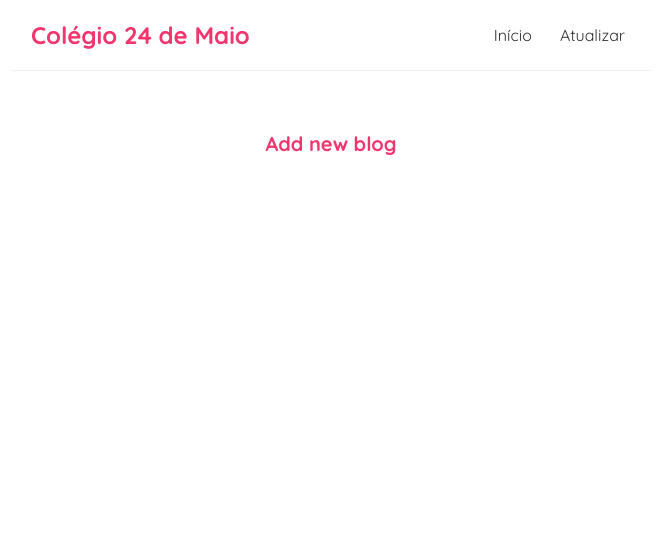
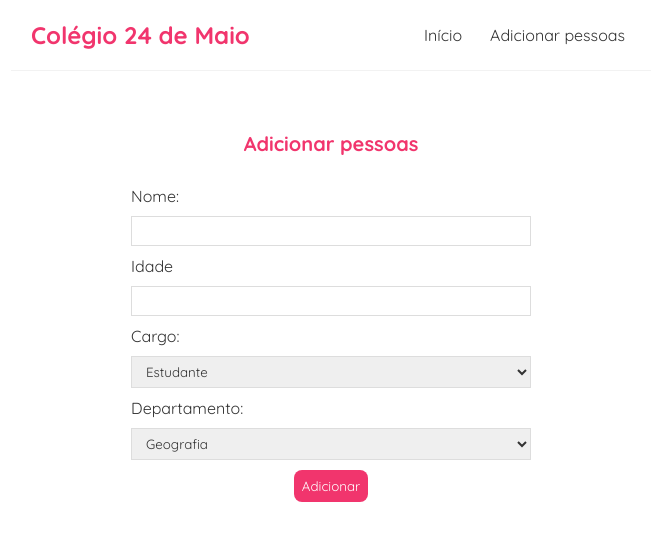
Before and after one commit to jonathanfalcao/escola, a React (Create React App) app: page /NewPost in a window 1280 px wide. Shown: the top 540 px of the page, without its empty margins (309-965 px from the left). Built offline with nearby package versions, Linux system fonts and the light colour scheme.

Commit message:
Atualização

```diff
--- a/data/db.json
+++ b/data/db.json
@@ -80,6 +80,20 @@
       "cargo": "materia",
       "discipline": "Filosofia",
       "id": 403
+    },
+    {
+      "title": "Julia L.",
+      "age": "36",
+      "cargo": "professor",
+      "discipline": "Sociologia",
+      "id": 404
+    },
+    {
+      "title": "João Pedro dos Santos Mattos Moreira",
+      "age": "20",
+      "cargo": "professor",
+      "discipline": "Sociologia",
+      "id": 405
     }
   ]
 }
--- a/src/components/BlogList.js
+++ b/src/components/BlogList.js
@@ -1,6 +1,4 @@
 const BlogList = ({blogs, title}) => {
-    // const blogs = props.blogs;
-    // const title = props.title;
 
     return (
         <div className="blog-list">
@@ -11,6 +9,7 @@ const BlogList = ({blogs, title}) => {
                         <h2>{blog.title}</h2>
                         <p>{blog.age}</p>
                         <p>Departamento de {blog.discipline}</p><br/>
+                        <button>X</button>
                     </div>
                 ))}
             </div>
--- a/src/components/Home.js
+++ b/src/components/Home.js
@@ -3,7 +3,7 @@ import useFetch from './useFetch';
 
 const Home = () => {
 
-    const {data: blogs, isLoading, error} = useFetch('http://localhost:8000/corpoescolar')
+    const {data: blogs, isLoading, error} = useFetch('http://localhost:8000/corpoescolar');
 
     return (
         <div className="home">
--- a/src/components/Navbar.js
+++ b/src/components/Navbar.js
@@ -6,7 +6,7 @@ const Navbar = () => {
             <h1>Colégio 24 de Maio</h1>
             <div className="links">
                 <Link to='/'>Início</Link>
-                <Link to='/NewPost'>Atualizar</Link>
+                <Link to='/NewPost'>Adicionar pessoas</Link>
             </div>
         </nav>
     );
--- a/src/components/NewPost.js
+++ b/src/components/NewPost.js
@@ -1,7 +1,59 @@
+import { useState } from "react";
+import { useNavigate } from "react-router-dom";
+
 const NewPost = () => {
+    // Os estados abaixo servem para podermos monitorar o que o usuário digita e escolhe, de forma que seja possível utilizar essas informações conforme necessidade.
+    const [title, setTitle] = useState('');
+    const [age, setAge] = useState('');
+    const [cargo, setCargo] = useState('aluno');
+    const [discipline, setDiscipline] = useState('geografia')
+
+    const historico = useNavigate();
+
+    // A função abaixo é ativada quando o usuário enviar o formulário.
+    const enviarForm = (e) => {
+        // A função abaixo previne a página de ser atualizada ao clicar no botão de enviar formulário.
+        e.preventDefault();
+        const pessoa = {title, age, cargo, discipline};
+
+        fetch('http://localhost:8000/corpoescolar', {
+            method: 'POST',
+            headers: {"Content-Type": "application/json"},
+            body: JSON.stringify(pessoa)
+        }).then(() => {
+            historico('/');
+        });
+    }
+
     return (
     <div className="create">
-        <h2>Add new blog</h2>
+        <h2>Adicionar pessoas</h2>
+        <form onSubmit={enviarForm}>
+            <label>Nome:</label>
+            <input type="text" value={title} onChange={(e) => setTitle(e.target.value)} required/>
+
+            <label>Idade</label>
+            <input type="number" value={age} onChange={(e) => setAge(e.target.value)} required/>
+
+            <label>Cargo:</label>
+            <select value={cargo} onChange={(e) => setCargo(e.target.value)} required>
+                <option value="professor">Professor</option>
+                <option value="aluno">Estudante</option>
+                <option value="funcionario">Funcionário</option>
+            </select>
+
+            <label>Departamento:</label>
+            <select value={discipline} onChange={(e) => setDiscipline(e.target.value)} required>
+                <option value="Geografia">Geografia</option>
+                <option value="História">História</option>
+                <option value="Sociologia">Sociologia</option>
+                <option value="Estudantes">Estudantes</option>
+                <option value="Limpeza & Organização">Limpeza & Organização</option>
+                <option value="Coordenação Escolar">Coordenação Escolar</option>
+                <option value="Direção Escolar">Direção Escolar</option>
+            </select>
+            <button>Adicionar</button>
+        </form>
     </div>
     );
 }
```
Also changed, not shown: 1 other file (tests, documents, lock files or other folders). Lines whose indentation alone changed are shown as unchanged.
